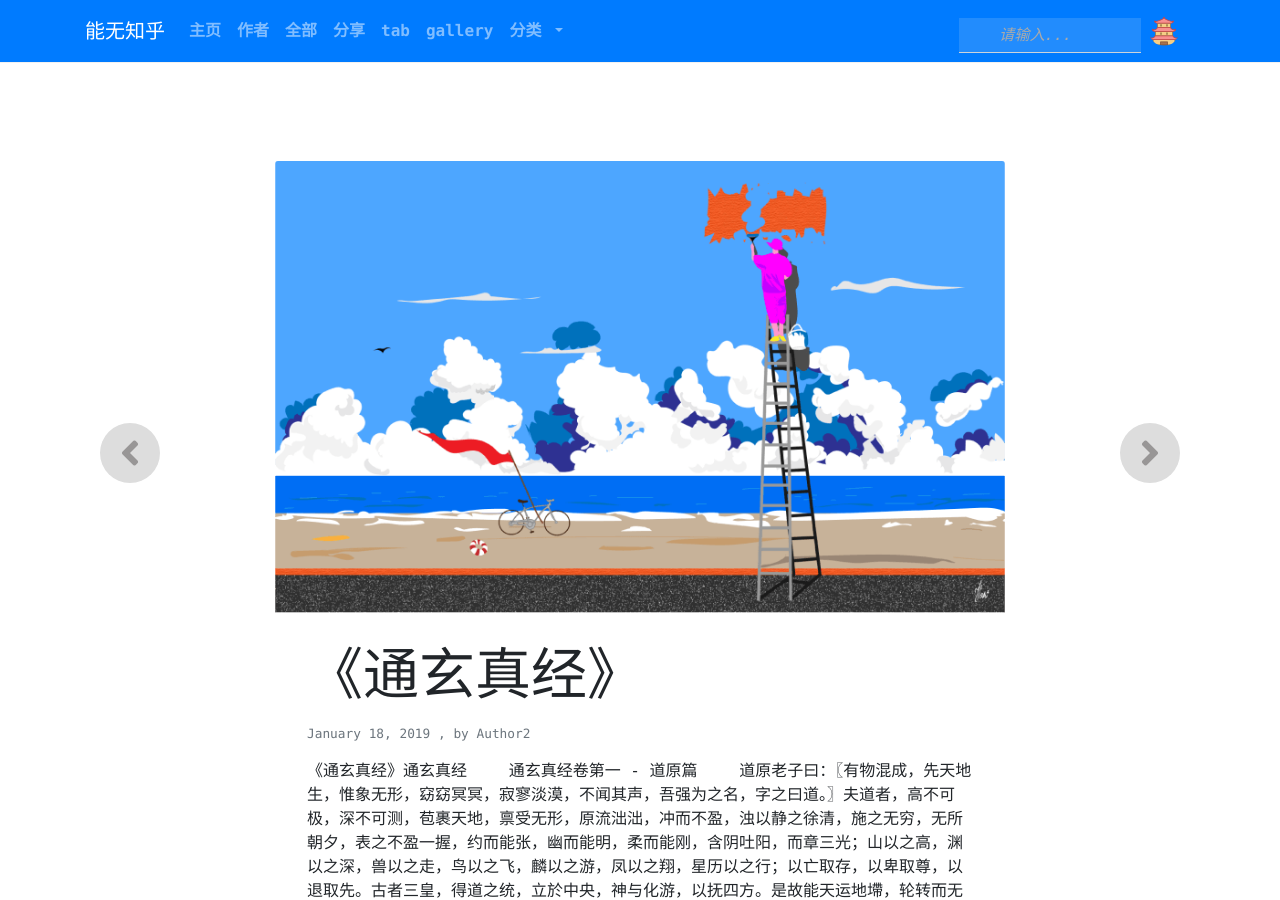
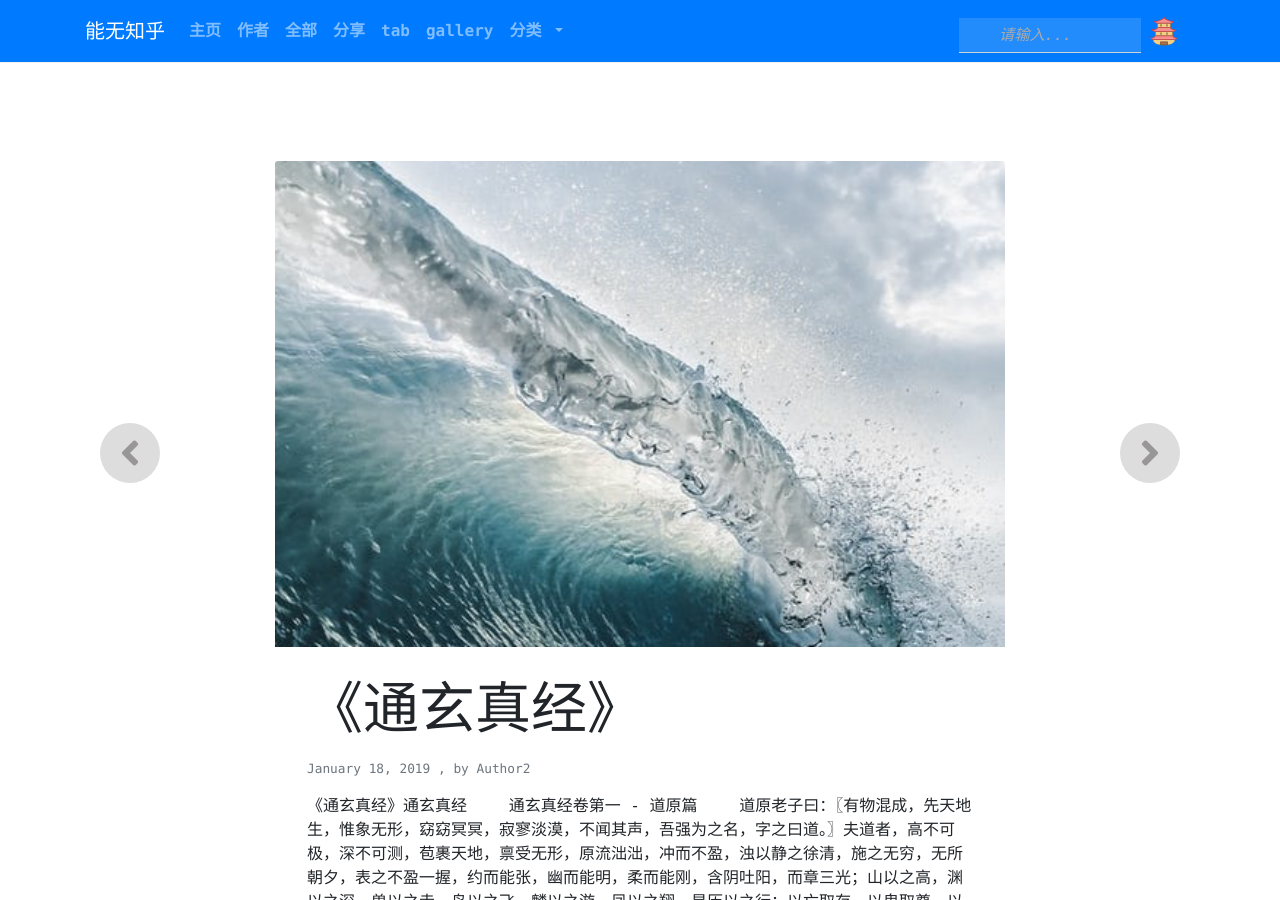
Before and after one commit to nengwuzhi/nengwuzhi.github.io, a Jekyll site: the page built from _posts/2019-01-18-《通玄真经》.md, in a window 1280 px wide and 900 px high. Built offline with Jekyll 4.4.1, drawn with Linux system fonts in a browser that asks for light colours; nearby versions of some CDN libraries; comment, search, counter and statistics services are not loaded.

Commit message:
Update 2019-01-18-《通玄真经》.md

```diff
--- a/_posts/2019-01-18-《通玄真经》.md
+++ b/_posts/2019-01-18-《通玄真经》.md
@@ -4,7 +4,7 @@ title:  "《通玄真经》"
 author: author2
 categories: [ 道家 ]
 summary: 冥想。
-image: assets/images/home.png
+image: assets/images/通玄真经.jpg
 tags: [通玄真经,精选]
 ---
 
```
